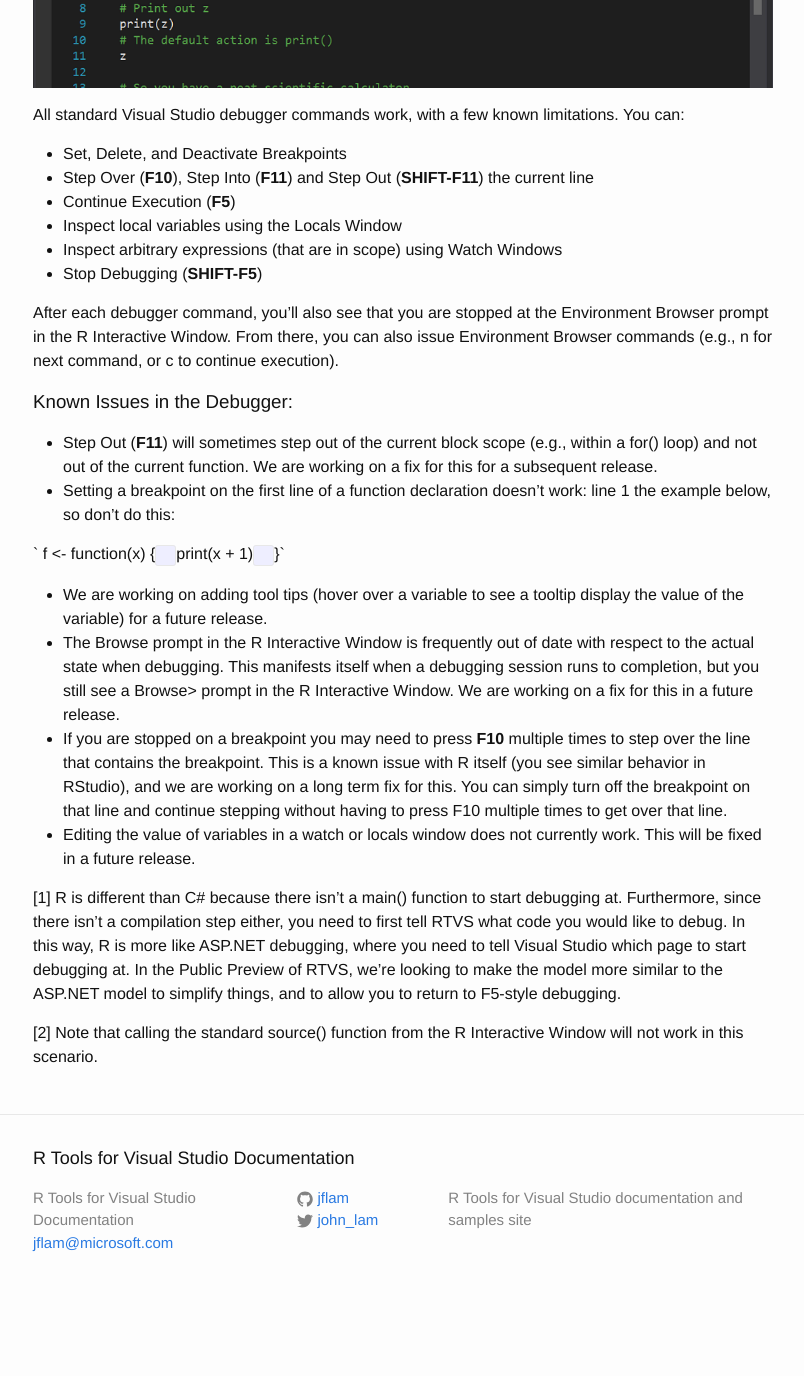
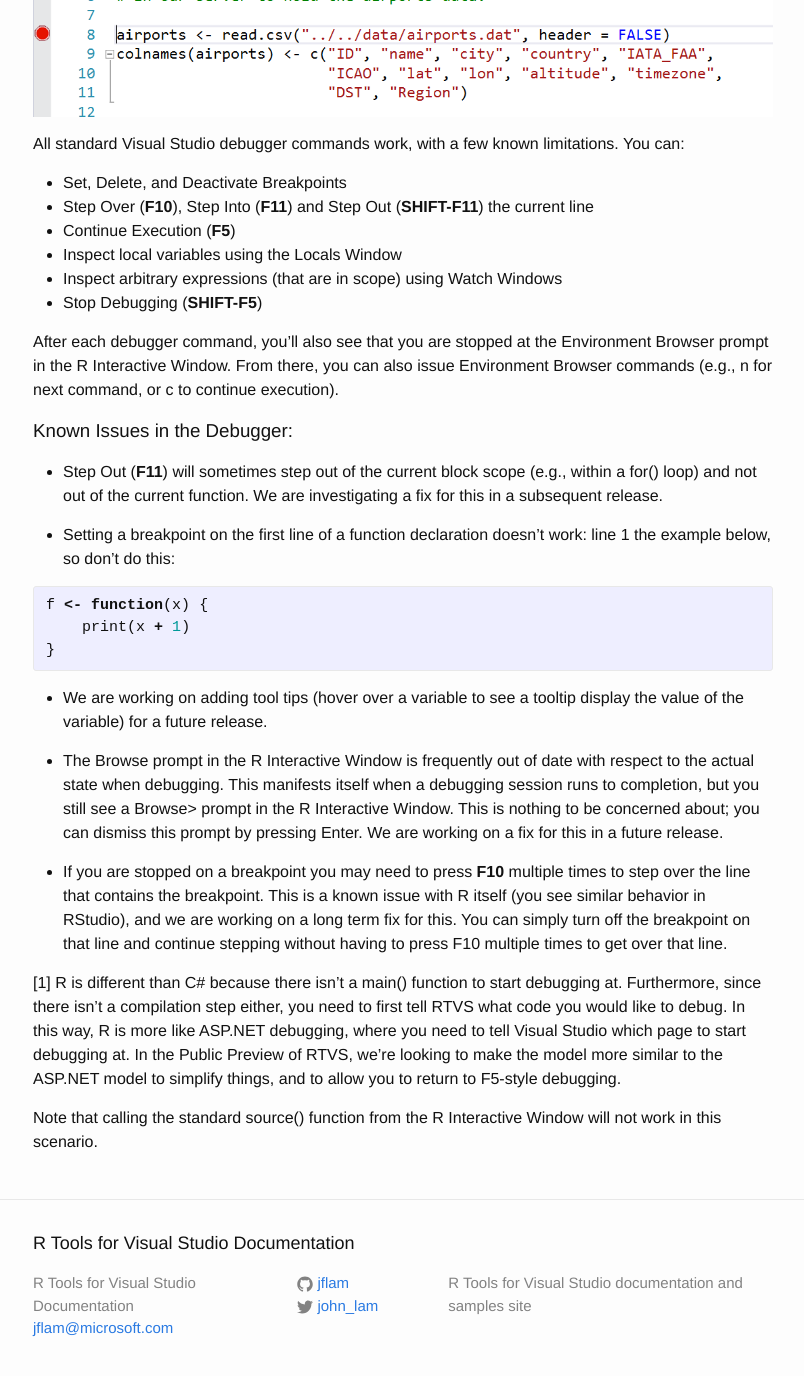
Before and after one commit to microsoft/RTVS-docs, a Jekyll site: the page built from debugging.md, in a window 1280 px wide and 1400 px high, scrolled down 1494 px. Shown: the top 1376 px of the window, without its empty margins (237-1041 px from the left). Built offline with Jekyll 4.4.1, drawn with Linux system fonts in a browser that asks for light colours; before the commit the page ends 2808 px from its top, so only the background shows below that; some of the changed text lies outside the part shown.

Commit message:
Incorporating Pavel's fixes to debugger documentation

```diff
--- a/debugging.md
+++ b/debugging.md
@@ -54,22 +56,50 @@
 * Inspect arbitrary expressions (that are in scope) using Watch Windows
 * Stop Debugging (**SHIFT-F5**)
 
-After each debugger command, you’ll also see that you are stopped at the Environment Browser prompt in the R Interactive Window.  From there, you can also issue Environment Browser commands (e.g., n for next command, or c to continue execution).
+After each debugger command, you'll also see that you are stopped at the
+Environment Browser prompt in the R Interactive Window.  From there, you can
+also issue Environment Browser commands (e.g., n for next command, or c to
+continue execution).
 
 ### Known Issues in the Debugger:
 
-* Step Out (**F11**) will sometimes step out of the current block scope (e.g., within a for() loop) and not out of the current function. We are working on a fix for this for a subsequent release.
-* Setting a breakpoint on the first line of a function declaration doesn’t work: line 1 the example below, so don’t do this:
+* Step Out (**F11**) will sometimes step out of the current block scope (e.g.,
+within a for() loop) and not out of the current function. We are investigating
+a fix for this in a subsequent release.
 
-`   f <- function(x) {`
-      `print(x + 1)`
-   `}`
+* Setting a breakpoint on the first line of a function declaration doesn't
+work: line 1 the example below, so don't do this:
 
-* We are working on adding tool tips (hover over a variable to see a tooltip display the value of the variable) for a future release.
-* The Browse prompt in the R Interactive Window is frequently out of date with respect to the actual state when debugging. This manifests itself when a debugging session runs to completion, but you still see a Browse> prompt in the R Interactive Window. We are working on a fix for this in a future release.
-* If you are stopped on a breakpoint you may need to press **F10** multiple times to step over the line that contains the breakpoint. This is a known issue with R itself (you see similar behavior in RStudio), and we are working on a long term fix for this. You can simply turn off the breakpoint on that line and continue stepping without having to press F10 multiple times to get over that line.
-* Editing the value of variables in a watch or locals window does not currently work. This will be fixed in a future release.
+{% highlight R %}
+f <- function(x) {
+    print(x + 1)
+}
+{% endhighlight %}
 
-[1] R is different than C# because there isn’t a main() function to start debugging at. Furthermore, since there isn’t a compilation step either, you need to first tell RTVS what code you would like to debug. In this way, R is more like ASP.NET debugging, where you need to tell Visual Studio which page to start debugging at. In the Public Preview of RTVS, we’re looking to make the model more similar to the ASP.NET model to simplify things, and to allow you to return to F5-style debugging.
+* We are working on adding tool tips (hover over a variable to see a tooltip
+display the value of the variable) for a future release.
 
-[2] Note that calling the standard source() function from the R Interactive Window will not work in this scenario.
+* The Browse prompt in the R Interactive Window is frequently out of date with
+respect to the actual state when debugging. This manifests itself when a
+debugging session runs to completion, but you still see a Browse> prompt in the
+R Interactive Window. This is nothing to be concerned about; you can dismiss
+this prompt by pressing Enter. We are working on a fix for this in a future
+release.
+
+* If you are stopped on a breakpoint you may need to press **F10** multiple
+times to step over the line that contains the breakpoint. This is a known
+issue with R itself (you see similar behavior in RStudio), and we are working
+on a long term fix for this. You can simply turn off the breakpoint on that
+line and continue stepping without having to press F10 multiple times to get
+over that line.
+
+[1] R is different than C# because there isn't a main() function to start
+debugging at. Furthermore, since there isn't a compilation step either, you
+need to first tell RTVS what code you would like to debug. In this way, R is
+more like ASP.NET debugging, where you need to tell Visual Studio which page to
+start debugging at. In the Public Preview of RTVS, we're looking to make the
+model more similar to the ASP.NET model to simplify things, and to allow you to
+return to F5-style debugging.
+
+Note that calling the standard source() function from the R Interactive Window
+will not work in this scenario.
```
Also changed, not shown: other parts of debugging.md (+9 -7 lines), media/RTVS-Debugging-set-breakpoint.png.
